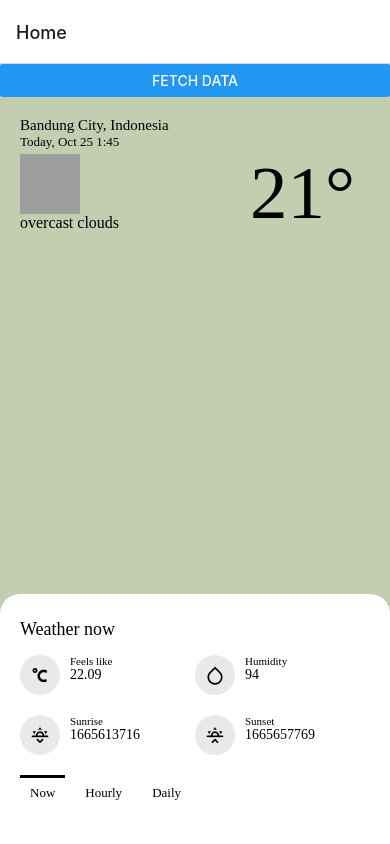
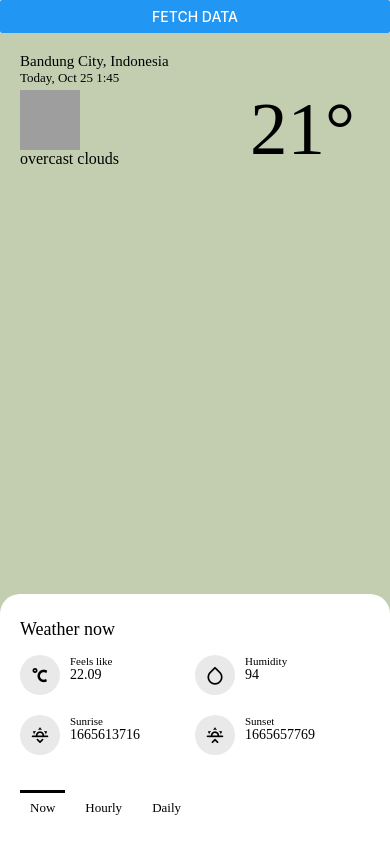
Before and after one commit to seanka/ReactNative-Weather-App, a React Native app: screen /Home in a window 390 px wide. Built offline with nearby package versions, Linux system fonts and the light colour scheme; grey boxes are pictures that could not be loaded.

Commit message:
extracted weather now component

```diff
--- a/App.js
+++ b/App.js
@@ -1,6 +1,7 @@
 import React from 'react';
-import {NavigationContainer} from '@react-navigation/native';
-import {createStackNavigator} from '@react-navigation/stack';
+import { StatusBar } from 'react-native';
+import { NavigationContainer } from '@react-navigation/native';
+import { createStackNavigator } from '@react-navigation/stack';
 
 import HomeScreen from './src/screen/HomeScreen';
 
@@ -9,7 +10,9 @@ const Stack = createStackNavigator();
 export default function App() {
   return (
     <NavigationContainer>
-      <Stack.Navigator initialRouteName="Home">
+      <Stack.Navigator
+        initialRouteName="Home"
+        screenOptions={{ headerShown: false }}>
         <Stack.Screen name="Home" component={HomeScreen} />
       </Stack.Navigator>
     </NavigationContainer>
--- a/src/components/BottomContainer.js
+++ b/src/components/BottomContainer.js
@@ -1,12 +1,10 @@
 import React, { useState } from 'react';
 import { StyleSheet, Text, View } from 'react-native';
 
-import { currentWeather } from '../libs/jsonParser';
 import ToggleButton from './bottom-container/ToggleButton';
-import WeatherDataComponent from './bottom-container/WeatherDataComponent';
+import WeatherNow from './bottom-container/WeatherNow';
 
 function BottomContainer({ weatherData }) {
-  const [currentData] = currentWeather(weatherData);
   const [buttonPressed, setButtonPressed] = useState('Now');
 
   const titleSwitch = buttonPressed => {
@@ -20,30 +18,22 @@ function BottomContainer({ weatherData }) {
     }
   };
 
+  const componentSwitch = (buttonPressed, weatherData) => {
+    switch (buttonPressed) {
+      case 'Now':
+        return <WeatherNow weatherData={weatherData} />;
+      case 'Hourly':
+        return null;
+      case 'Daily':
+        return null;
+    }
+  };
+
   return (
     <View style={styles.rootContainer}>
       <Text style={styles.titleText}>{titleSwitch(buttonPressed)}</Text>
-      <View>
-        <View style={styles.rowContainer}>
-          <WeatherDataComponent
-            componentData={currentData.feels_like}
-            type="Feels like"
-          />
-          <WeatherDataComponent
-            componentData={currentData.humidity}
-            type="Humidity"
-          />
-        </View>
-        <View style={styles.rowContainer}>
-          <WeatherDataComponent
-            componentData={currentData.sunrise}
-            type="Sunrise"
-          />
-          <WeatherDataComponent
-            componentData={currentData.sunset}
-            type="Sunset"
-          />
-        </View>
+      <View style={styles.componentContainer}>
+        {componentSwitch(buttonPressed, weatherData)}
       </View>
       <View style={styles.buttonsContainer}>
         <ToggleButton
@@ -81,10 +71,11 @@ const styles = StyleSheet.create({
     fontSize: 18,
     paddingVertical: 5,
   },
-  rowContainer: {
-    flexDirection: 'row',
+  componentContainer: {
+    flex: 4,
   },
   buttonsContainer: {
+    flex: 1,
     flexDirection: 'row',
     paddingTop: 10,
   },
--- /dev/null
+++ b/src/components/bottom-container/WeatherNow.js
@@ -0,0 +1,42 @@
+import React from 'react';
+import { StyleSheet, View } from 'react-native';
+
+import { currentWeather } from '../../libs/jsonParser';
+import WeatherDataComponent from './WeatherDataComponent';
+
+function WeatherNow({ weatherData }) {
+  const [currentData] = currentWeather(weatherData);
+
+  return (
+    <View>
+      <View style={styles.rowContainer}>
+        <WeatherDataComponent
+          componentData={currentData.feels_like}
+          type="Feels like"
+        />
+        <WeatherDataComponent
+          componentData={currentData.humidity}
+          type="Humidity"
+        />
+      </View>
+      <View style={styles.rowContainer}>
+        <WeatherDataComponent
+          componentData={currentData.sunrise}
+          type="Sunrise"
+        />
+        <WeatherDataComponent
+          componentData={currentData.sunset}
+          type="Sunset"
+        />
+      </View>
+    </View>
+  );
+}
+
+const styles = StyleSheet.create({
+  rowContainer: {
+    flexDirection: 'row',
+  },
+});
+
+export default WeatherNow;
--- a/src/screen/HomeScreen.js
+++ b/src/screen/HomeScreen.js
@@ -17,6 +17,7 @@ function HomeScreen() {
   const [weatherData, setWeatherData] = useState([]);
   const [cityData, setCityData] = useState([]);
   const [date] = getDate();
+  //*set to true when fetchData function is on
   const [isLoading, setIsLoading] = useState(false);
 
   // let fetchData = async () => {
```
